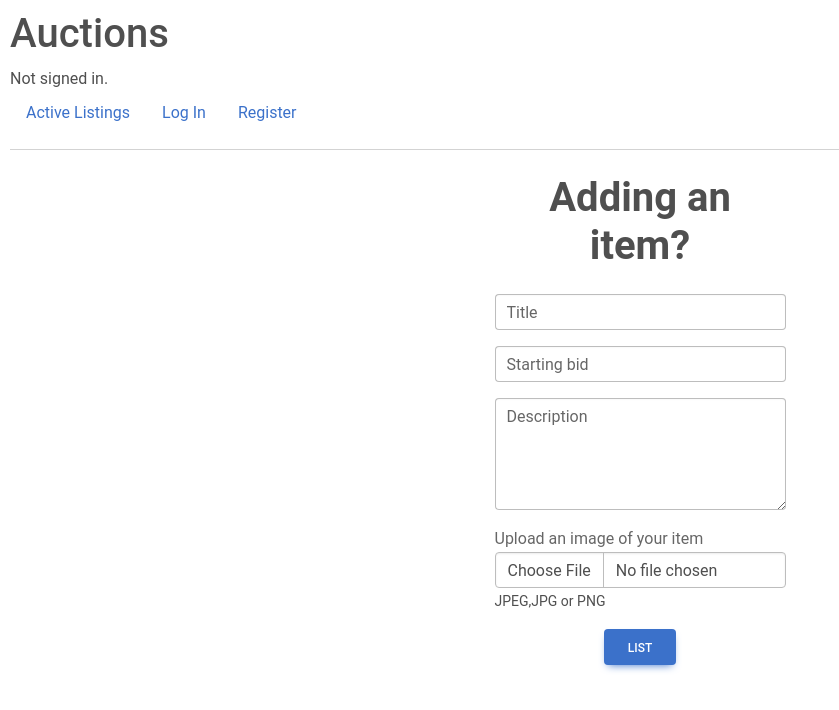
After one commit to MarouBen/NightFall-Bids, a Django app: page /create in a window 1280 px wide. The commit adds this page. Shown: the top 710 px of the page, without its empty margins (0-839 px from the left). Run offline with Django 3.2, Linux system fonts and the light colour scheme; some libraries are stand-ins or nearby versions.

Commit message:
basic front end of create.html

```diff
--- /dev/null
+++ b/auctions/templates/auctions/create.html
@@ -0,0 +1,30 @@
+{% extends "auctions/layout.html"%}
+
+{% block body %}
+     <form method="POST">
+          <div class="container w-25">
+               <p class="text-center h1 fw-bold mb-4 mt-4">Adding an item?</p>
+               <div class="form-outline mb-3">
+                    <input type="text" class="form-control" />
+                    <label class="form-label" for="typeText">Title</label>
+               </div>
+               <div class="form-outline mb-3">
+                    <input type="number" class="form-control" />
+                    <label class="form-label" for="typeText">Starting bid</label>
+               </div>
+               <div class="form-outline mb-3">
+                    <textarea type="text" class="form-control" rows="4"/></textarea>
+                    <label class="form-label" for="typeText">Description</label>
+               </div>
+               <div class="mb-3">
+                    <label class="form-label mb-0" for="customFile">Upload an image of your item</label>
+                    <input type="file" class="form-control"/>
+                    <div class="text-helper"><small>JPEG,JPG or PNG<small></div>
+               </div>
+               <div class="text-center">
+                    <button type="submit" class="btn btn-primary w-25">List</button>
+               </div>
+          </div>
+     </form>
+
+{% endblock %}
--- a/auctions/templates/auctions/layout.html
+++ b/auctions/templates/auctions/layout.html
@@ -4,8 +4,10 @@
 <html lang="en">
     <head>
         <title>{% block title %}Auctions{% endblock %}</title>
-        <link rel="stylesheet" href="https://stackpath.bootstrapcdn.com/bootstrap/4.4.1/css/bootstrap.min.css" integrity="sha384-Vkoo8x4CGsO3+Hhxv8T/Q5PaXtkKtu6ug5TOeNV6gBiFeWPGFN9MuhOf23Q9Ifjh" crossorigin="anonymous">
+        {% comment %} <link rel="stylesheet" href="https://cdn.jsdelivr.net/npm/bootstrap@4.4.1/dist/css/bootstrap.min.css" integrity="sha384-Vkoo8x4CGsO3+Hhxv8T/Q5PaXtkKtu6ug5TOeNV6gBiFeWPGFN9MuhOf23Q9Ifjh" crossorigin="anonymous"> {% endcomment %}
         <link href="{% static 'auctions/styles.css' %}" rel="stylesheet">
+        <link href="https://cdnjs.cloudflare.com/ajax/libs/mdb-ui-kit/6.1.0/mdb.min.css" rel="stylesheet"/>
+        <script type="text/javascript" src="https://cdnjs.cloudflare.com/ajax/libs/mdb-ui-kit/6.2.0/mdb.min.js" defer></script>
     </head>
     <body>
         <h1>Auctions</h1>
@@ -24,6 +26,9 @@
                 <li class="nav-item">
                     <a class="nav-link" href="{% url 'logout' %}">Log Out</a>
                 </li>
+                <li class="nav-item">
+                    <a class="nav-link" href="{% url 'create' %}">Create Listing</a>
+                </li>
             {% else %}
                 <li class="nav-item">
                     <a class="nav-link" href="{% url 'login' %}">Log In</a>
--- a/auctions/urls.py
+++ b/auctions/urls.py
@@ -6,5 +6,6 @@ urlpatterns = [
     path("", views.index, name="index"),
     path("login", views.login_view, name="login"),
     path("logout", views.logout_view, name="logout"),
-    path("register", views.register, name="register")
+    path("register", views.register, name="register"),
+    path("create", views.create, name="create")
 ]
--- a/auctions/views.py
+++ b/auctions/views.py
@@ -61,3 +61,6 @@ def register(request):
         return HttpResponseRedirect(reverse("index"))
     else:
         return render(request, "auctions/register.html")
+
+def create(request):
+    return render(request, "auctions/create.html")
```
